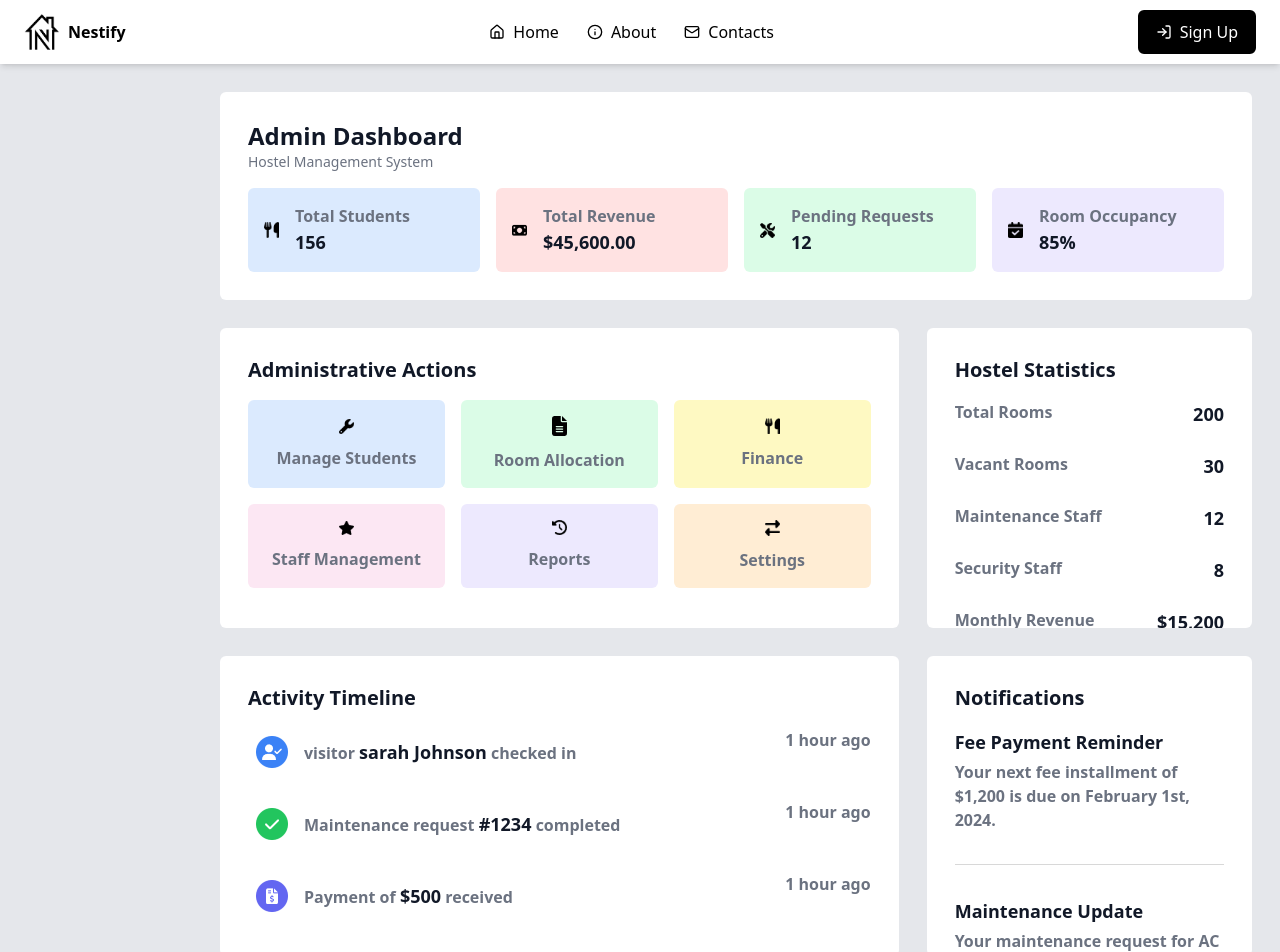
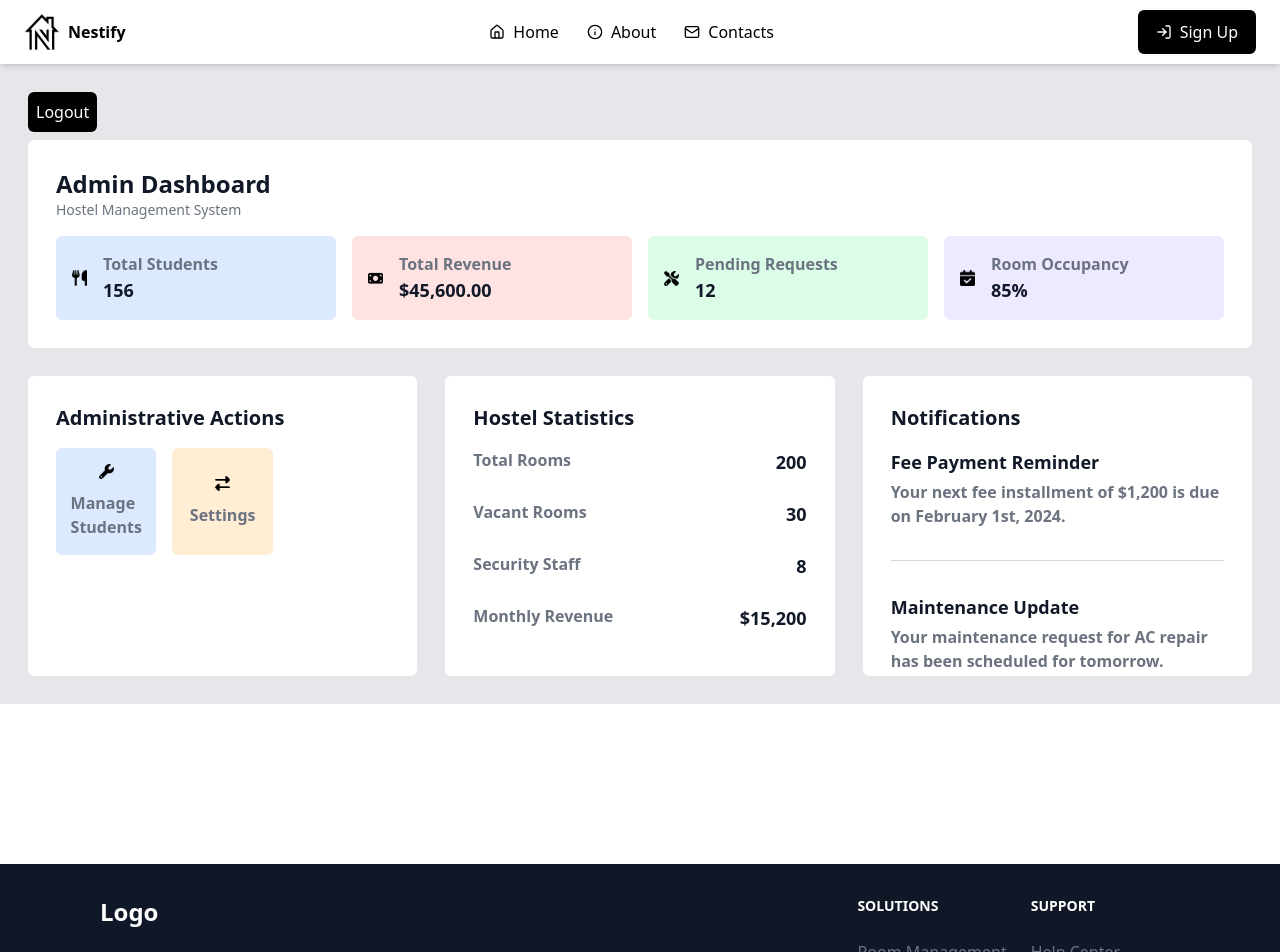
Before and after one commit to UdayBhaskarSingipurapu/NESTIFY---Client, a React (Vite) app: page /admin/dashboard in a window 1280 px wide. Shown: the top 952 px of the page. Built offline with nearby package versions, Linux system fonts and the light colour scheme.

Commit message:
fix:nav bar,footer,remove staff,google auth

```diff
--- a/package.json
+++ b/package.json
@@ -10,6 +10,7 @@
     "preview": "vite preview"
   },
   "dependencies": {
+    "@react-oauth/google": "^0.12.1",
     "@tailwindcss/vite": "^4.0.0",
     "axios": "^1.7.9",
     "lucide-react": "^0.474.0",
--- a/src/RootLayout.jsx
+++ b/src/RootLayout.jsx
@@ -26,7 +26,7 @@ function RootLayout() {
   return (
     <div>
       {!user && <Header />}
-      {user && <Sidebar />}
+      {user?.role==="student" && <Sidebar />}
       <div className="min-h-screen">
         {
           true ? <Outlet /> : <div className="flex justify-center items-center h-screen"><h1 className="text-4xl font-bold">You are not allowed to access this page</h1></div>
--- a/src/components/admin/Sidebar.jsx
+++ /dev/null
@@ -1,44 +0,0 @@
-import React from "react";
-import { Link } from "react-router-dom";
-import { LayoutDashboard, User, Settings, LogOut } from "lucide-react";
-
-
-const Sidebar = () => {
-  return (
-    <div className="fixed top-0 left-0 h-[710px] w-48 bg-gray-900 text-white z-50 flex flex-col p-4 rounded-md m-2">
-      <div className="text-lg font-bold mb-8">Logo</div>
-      <nav className="flex flex-col space-y-4">
-        <Link
-          to="/user-dashboard"
-          className="nav-link flex items-center gap-2 p-2 hover:bg-gray-300 hover:text-black rounded-md"
-        >
-          <LayoutDashboard className="h-5 w-5" />
-          Dashboard
-        </Link>
-        <Link
-          to="/profile"
-          className="nav-link flex items-center gap-2 p-2 hover:bg-gray-300 hover:text-black rounded-md"
-        >
-          <User className="h-5 w-5" />
-          Profile
-        </Link>
-        <Link
-          to="/settings"
-          className="nav-link flex items-center gap-2 p-2 hover:bg-gray-300 hover:text-black rounded-md"
-        >
-          <Settings className="h-5 w-5" />
-          Settings
-        </Link>
-        <Link
-          to="/logout"
-          className="nav-link flex items-center gap-2 p-2 hover:bg-gray-300 hover:text-black rounded-md"
-        >
-          <LogOut className="h-5 w-5" />
-          Logout
-        </Link>
-      </nav>
-    </div>
-  );
-};
-
-export default Sidebar;
--- a/src/components/admin_homepage/AdminHomePage.jsx
+++ b/src/components/admin_homepage/AdminHomePage.jsx
@@ -1,5 +1,5 @@
-import React from "react";
-import { Link } from "react-router-dom";
+import React, { useContext } from "react";
+import { Link ,useNavigate} from "react-router-dom";
 import userTopContainerImag1 from "../../assets/userTopContainerImag1.png";
 import userTopContainerImag2 from "../../assets/userTopContainerImag2.png";
 import userTopContainerImag3 from "../../assets/userTopContainerImag3.png";
@@ -13,14 +13,32 @@ import userBottomContainerImage3 from "../../assets/userBottomContainerImage3.pn
 import userBottomContainerImage4 from "../../assets/userBottomContainerImage4.png";
 import userBottomContainerImage5 from "../../assets/userBottomContainerImage5.png";
 import userBottomContainerImage6 from "../../assets/userBottomContainerImage6.png";
+import { userLoginContext } from "../../contexts/userLoginContext";
 
 
 const AdminHomePage = () => {
+  const navigate = useNavigate()
+  const { logout } = useContext(userLoginContext);
+  const handleLogout = () => {
+    logout();
+    navigate("/");
+  };
   return (
-    <div className="bg-gray-200 p-7 flex flex-wrap">
+    <div className="bg-gray-200 p-7">
+
+     <button
+            onClick={handleLogout}
+            className="bg-black text-white p-2 mb-2 nav-link flex items-center gap-2 p-2 hover:bg-gray-300 hover:text-black rounded-md"
+          >
+
+            Logout
+          </button>
+
       {/* top-container */}
-      <div className="bg-white w-full p-7 rounded-md max-w-[1700px] m-auto overflow-y-auto h-[260px] sm:overflow-visible sm:h-full md:ml-48">
-        <h1 className="text-[#111827] font-bold text-2xl">Admin Dashboard</h1>
+      <div className="bg-white w-full p-7 rounded-md max-w-[1700px] m-auto overflow-y-auto h-[260px] sm:overflow-visible sm:h-full">
+        <h1 className="text-[#111827] font-bold text-2xl">
+          Admin Dashboard
+        </h1>
         <p className="text-[#6B7280] text-sm">Hostel Management System</p>
         <div className="mt-4 grid lg:grid-cols-12 md:grid-cols-10 sm:grid-cols-2 gap-4">
           <div className="lg:col-span-3 md:col-span-5 sm:col-span-1 flex flex-wrap gap-4 bg-blue-100  p-4 rounded-md">
@@ -60,7 +78,9 @@ const AdminHomePage = () => {
               />
             </div>
             <div>
-              <p className="text-[#6B7280] font-semibold">Pending Requests</p>
+              <p className="text-[#6B7280] font-semibold">
+                Pending Requests
+              </p>
               <p className="text-[#111827] font-bold text-lg">12</p>
             </div>
           </div>
@@ -81,207 +101,76 @@ const AdminHomePage = () => {
         </div>
       </div>
 
-      {/* bottom-container */}
-      <div className="bg-gray-200 mt-7 grid grid-cols-12 grid-rows-2 max-w-[1700px] m-auto gap-7 overflow-y-auto md:ml-48">
-        {/* quick actions */}
-        <div className="bg-white rounded-md p-7 lg:col-span-8 col-span-12 overflow-y-auto h-[300px]">
-          <h1 className="text-[#111827] font-bold text-xl">
-            Administrative Actions
-          </h1>
-          <div className="mt-4 grid lg:grid-cols-12 md:grid-cols-10 sm:grid-cols-2 grid-cols-1 gap-4">
-            <div className="lg:col-span-4 md:col-span-5 sm:col-span-1 flex flex-col items-center justify-center flex-wrap gap-3 bg-blue-100  p-4 rounded-md">
-              <div className="flex justify-center items-center">
+      <div className="bg-gray-200 mt-7 grid grid-cols-1 lg:grid-cols-3 max-w-[1700px] m-auto gap-7 overflow-y-auto">
+
+        {/* Administrative Actions */}
+  <div className="bg-white rounded-md p-7 overflow-y-auto h-[300px]">
+    <h1 className="text-[#111827] font-bold text-xl">Administrative Actions</h1>
+    <div className="mt-4 grid grid-cols-1 sm:grid-cols-2 md:grid-cols-3 gap-4">
+      <div className="flex flex-col items-center justify-center gap-3 bg-blue-100 p-4 rounded-md">
         <img
           src={userBottomContainerImage1}
-                  alt=""
-                  className="w-[15px] h-auto "
+          alt="Manage Students"
+          className="w-[15px] h-auto"
         />
-              </div>
-              <div>
         <p className="text-[#6B7280] font-semibold">Manage Students</p>
       </div>
-            </div>
-
-            <div className="lg:col-span-4 md:col-span-5 sm:col-span-1 flex flex-col items-center justify-center flex-wrap gap-3 bg-green-100  p-4 rounded-md">
-              <div className="flex justify-center items-center">
-                <img
-                  src={userBottomContainerImage2}
-                  alt=""
-                  className="w-[15px] h-auto "
-                />
-              </div>
-              <div>
-                <p className="text-[#6B7280] font-semibold">Room Allocation</p>
-              </div>
-            </div>
-
-            <div className="lg:col-span-4 md:col-span-5 sm:col-span-1 flex flex-col items-center justify-center flex-wrap gap-3 bg-yellow-100  p-4 rounded-md">
-              <div className="flex justify-center items-center">
-                <img
-                  src={userBottomContainerImage3}
-                  alt=""
-                  className="w-[15px] h-auto "
-                />
-              </div>
-              <div>
-                <p className="text-[#6B7280] font-semibold">Finance</p>
-              </div>
-            </div>
-
-            <div className="lg:col-span-4 md:col-span-5 sm:col-span-1 flex flex-col items-center justify-center flex-wrap gap-3 bg-pink-100  p-4 rounded-md ">
-              <div className="flex justify-center items-center">
-                <img
-                  src={userBottomContainerImage4}
-                  alt=""
-                  className="w-[15px] h-auto "
-                />
-              </div>
-              <div>
-                <Link to="/staff">
-                  <div>
-                    <p className="text-[#6B7280] font-semibold">Staff Management</p>
-                  </div>
-                </Link>
-              </div>
-
-            </div>
-
-            <div className="lg:col-span-4 md:col-span-5 sm:col-span-1 flex flex-col items-center justify-center flex-wrap gap-3 bg-violet-100  p-4 rounded-md">
-              <div className="flex justify-center items-center">
-                <img
-                  src={userBottomContainerImage5}
-                  alt=""
-                  className="w-[15px] h-auto "
-                />
-              </div>
-              <div>
-                <p className="text-[#6B7280] font-semibold">Reports</p>
-              </div>
-            </div>
-
-            <div className="lg:col-span-4 md:col-span-5 sm:col-span-1 flex flex-col items-center justify-center flex-wrap gap-3 bg-orange-100  p-4 rounded-md">
-              <div className="flex justify-center items-center">
+      <div className="flex flex-col items-center justify-center gap-3 bg-orange-100 p-4 rounded-md">
         <img
           src={userBottomContainerImage6}
-                  alt=""
-                  className="w-[15px] h-auto "
+          alt="Settings"
+          className="w-[15px] h-auto"
         />
-              </div>
-              <div>
         <p className="text-[#6B7280] font-semibold">Settings</p>
       </div>
     </div>
   </div>
-        </div>
 
-        {/* Hostel Details */}
-        <div className="bg-white rounded-md p-7 hidden lg:col-span-4 lg:flex lg:flex-col overflow-y-auto h-[300px]">
-          <h1 className="text-[#111827] font-bold text-xl">
-            Hostel Statistics
-          </h1>
+  {/* Hostel Statistics */}
+  <div className="bg-white rounded-md p-7 overflow-y-auto h-[300px]">
+    <h1 className="text-[#111827] font-bold text-xl">Hostel Statistics</h1>
     <div className="mt-4 flex flex-col gap-6">
       <span className="flex justify-between text-[#6B7280] font-semibold">
-              <span className="">Total Rooms</span>
+        <span>Total Rooms</span>
         <span className="text-[#111827] text-lg">200</span>
       </span>
-            <span className="flex justify-between text-[#6B7280] text-md font-semibold">
+      <span className="flex justify-between text-[#6B7280] font-semibold">
         <span>Vacant Rooms</span>
         <span className="text-[#111827] text-lg">30</span>
       </span>
-            <span className="flex justify-between text-[#6B7280] text-md font-semibold">
-              <span>Maintenance Staff</span>
-              <span className="text-[#111827] text-lg">12</span>
-            </span>
-            <span className="flex justify-between text-[#6B7280] text-md font-semibold">
+      <span className="flex justify-between text-[#6B7280] font-semibold">
         <span>Security Staff</span>
         <span className="text-[#111827] text-lg">8</span>
       </span>
-            <span className="flex justify-between text-[#6B7280] text-md font-semibold">
+      <span className="flex justify-between text-[#6B7280] font-semibold">
         <span>Monthly Revenue</span>
         <span className="text-[#111827] text-lg">$15,200</span>
       </span>
     </div>
   </div>
 
-        {/* Activity timeline */}
-        <div className="bg-white rounded-md p-7 lg:col-span-8 col-span-12 overflow-y-auto h-[300px]">
-          <h1 className="text-[#111827] font-bold text-xl">
-            Activity Timeline
-          </h1>
-          <div className="mt-4 flex flex-col gap-6">
-            <div className="flex justify-between text-[#6B7280] font-semibold sm:flex-row flex-col sm:gap-0 gap-2">
-              <div className="flex gap-2 items-center">
-                <img src={userBottonContainerImage7} alt="" />
-                <p>
-                  visitor{" "}
-                  <span className="font-semibold text-[#111827] text-lg">
-                    sarah Johnson
-                  </span>{" "}
-                  checked in
-                </p>
-              </div>
-              <p className="sm:pl-0 pl-3">1 hour ago</p>
-            </div>
-            <div className="flex justify-between text-[#6B7280] font-semibold sm:flex-row flex-col sm:gap-0 gap-2">
-              <div className="flex gap-2 items-center">
-                <img src={userBottonContainerImage8} alt="" />
-                <p>
-                  Maintenance request{" "}
-                  <span className="font-semibold text-[#111827] text-lg">
-                    #1234
-                  </span>{" "}
-                  completed
-                </p>
-              </div>
-              <p className="sm:pl-0 pl-3">1 hour ago</p>
-            </div>
-            <div className="flex justify-between text-[#6B7280] font-semibold sm:flex-row flex-col sm:gap-0 gap-2">
-              <div className="flex gap-2 items-center">
-                <img src={userBottonContainerImage9} alt="" />
-                <p>
-                  Payment of{" "}
-                  <span className="font-semibold text-[#111827] text-lg">
-                    $500
-                  </span>{" "}
-                  received
-                </p>
-              </div>
-              <p className="sm:pl-0 pl-3">1 hour ago</p>
-            </div>
-          </div>
-        </div>
-
   {/* Notifications */}
-        <div className="bg-white rounded-md p-7 hidden lg:col-span-4 lg:flex lg:flex-col overflow-y-auto h-[300px]  ">
+  <div className="bg-white rounded-md p-7 overflow-y-auto h-[300px]">
     <h1 className="text-[#111827] font-bold text-xl">Notifications</h1>
     <div className="mt-4 flex flex-col gap-8">
       <div>
-              <p className="font-semibold text-[#111827] text-lg">
-                Fee Payment Reminder{" "}
-              </p>
+        <p className="font-semibold text-[#111827] text-lg">Fee Payment Reminder</p>
         <p className="text-[#6B7280] text-md font-semibold mt-1">
-                Your next fee installment of $1,200 is due on February 1st,
-                2024.
+          Your next fee installment of $1,200 is due on February 1st, 2024.
         </p>
       </div>
       <div className="h-[1px] bg-[#d8d8d8] w-full"></div>
       <div>
-              <p className="font-semibold text-[#111827] text-lg ">
-                Maintenance Update{" "}
-              </p>
+        <p className="font-semibold text-[#111827] text-lg">Maintenance Update</p>
         <p className="text-[#6B7280] text-md font-semibold mt-1">
-                Your maintenance request for AC repair has been scheduled for
-                tomorrow.
+          Your maintenance request for AC repair has been scheduled for tomorrow.
         </p>
       </div>
       <div className="h-[1px] bg-[#d8d8d8] w-full"></div>
       <div>
-              <p className="font-semibold text-[#111827] text-lg">
-                Hostel Announcement{" "}
-              </p>
+        <p className="font-semibold text-[#111827] text-lg">Hostel Announcement</p>
         <p className="text-[#6B7280] text-md font-semibold mt-1">
-                Weekend cleaning schedule has been updated. Please check the
-                notice board.
+          Weekend cleaning schedule has been updated. Please check the notice board.
         </p>
       </div>
     </div>
--- a/src/components/footer/Footer.jsx
+++ b/src/components/footer/Footer.jsx
@@ -7,9 +7,10 @@ import { userLoginContext } from "../../contexts/userLoginContext";
 function Footer() {
 
   const { login } = useContext(userLoginContext);
+  const user = JSON.parse(sessionStorage.getItem("user"));
 
   return (
-    <footer className={`text-white bg-gray-900  ${login ? "md:ml-48" : ""}`}>
+    <footer className={`text-white bg-gray-900  ${user?.role==="student" ? "md:ml-48" : ""}`}>
       <div className="mx-auto w-full p-4 py-6 lg:py-8 lg:px-25 max-w-[1700px]">
         {/* top container */}
         <div className="md:flex md:justify-between">
--- a/src/components/sign-up/UserSignUp.jsx
+++ b/src/components/sign-up/UserSignUp.jsx
@@ -69,6 +69,14 @@ const UserSignUp = () => {
   async function onSubmit(userData) {
     userSignupReq(userData);
   }
+
+   //google
+  const googleAuth = () => {
+    window.open(
+      `http://localhost:5050/auth/google?scope=email profile openid`,
+      "_self"
+    )
+  };
 
   return (
     <div className="flex flex-col p-5 gap-5 bg-white rounded-bl-md rounded-br-md">
@@ -343,6 +351,7 @@ const UserSignUp = () => {
         <button
           type="submit"
           className="sm:w-[400px] w-full p-3 rounded-md font-semibold text-[#111827] border-1 border-[#111827] hover:bg-gray-100 h-12 flex items-center justify-center gap-2 m-auto"
+           onClick={googleAuth}
         >
           <FcGoogle className="mt-1 w-5 h-5" />
           Continue with Google
--- a/src/components/staff/Staff.jsx
+++ /dev/null
@@ -1,58 +0,0 @@
-import React from "react";
-import { Link } from "react-router-dom";
-import hostels from "../../data/hostelsData";
-
-const StudentHome = () => {
-  return (
-    <div className="p-8 bg-gray-100 ">
-
-      <div className="grid grid-cols-1 md:grid-cols-2 lg:grid-cols-3 gap-6 mt-8">
-        {hostels.map((hostel, index) => (
-          <div
-            key={index}
-            className="bg-white p-4 rounded-lg shadow-md transform transition duration-300 hover:scale-105 hover:shadow-lg"
-          >
-
-            <img
-              src={hostel.image}
-              alt={hostel.name}
-              className="w-full h-40 object-cover rounded-md"
-            />
-
-
-            <h3 className="text-lg font-semibold mt-3">{hostel.name}</h3>
-
-
-            <p className="text-gray-600">{hostel.description}</p>
-
-
-            <p className="text-gray-600 mt-2">
-              <span className="font-semibold">Owner:</span> {hostel.ownerName}
-            </p>
-
-
-            <p className="text-gray-600">
-              <span className="font-semibold">Contact:</span> {hostel.ownerContact}
-            </p>
-
-
-            <p className="text-gray-600 font-semibold">
-              {hostel.roomsAvailable} rooms available
-            </p>
-
-
-            <Link
-              to="/samplehostel"
-              state={{ hostel }}
-              className="block bg-black text-white mt-3 px-4 py-2 text-center rounded-md hover:bg-gray-700"
-            >
-              View Details
-            </Link>
-          </div>
-        ))}
-      </div>
-    </div>
-  );
-};
-
-export default StudentHome;
--- a/src/contexts/UserLoginStore.jsx
+++ b/src/contexts/UserLoginStore.jsx
@@ -44,7 +44,7 @@ function UserLoginStore({ children }) {
       const { status, data } = response;
       console.log("User login response:", data);
 
-      if (status === 200 && data.message === "User logged in successfully") {
+      if (status === 200 && data.message === "Owner logged in successfully") {
         setUser(data.payload);
         sessionStorage.setItem("user", JSON.stringify(data.payload));
         setLogin(true);
```
Also changed, not shown: src/App.jsx (+2 -5 lines), src/components/log-in/UserLogin.jsx (+46 -30 lines), 1 other file (tests, documents, lock files or other folders). Lines whose indentation alone changed are shown as unchanged.
